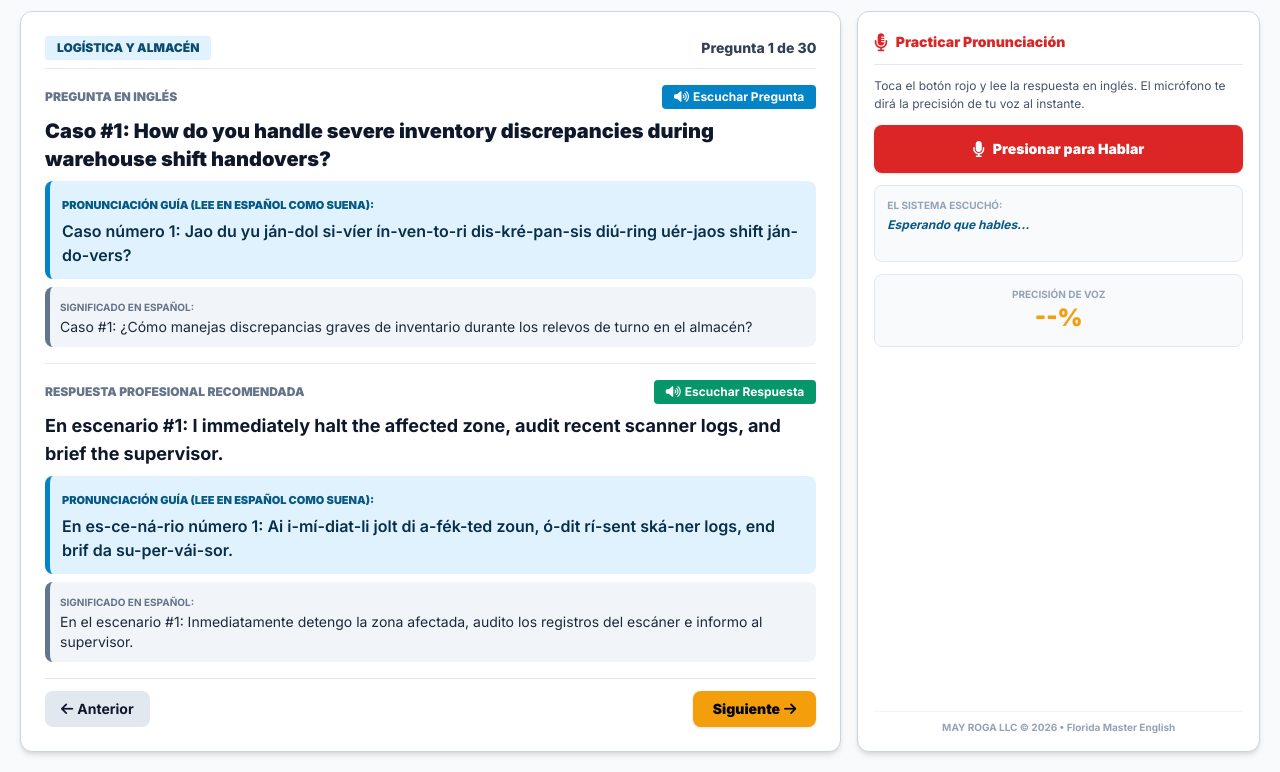
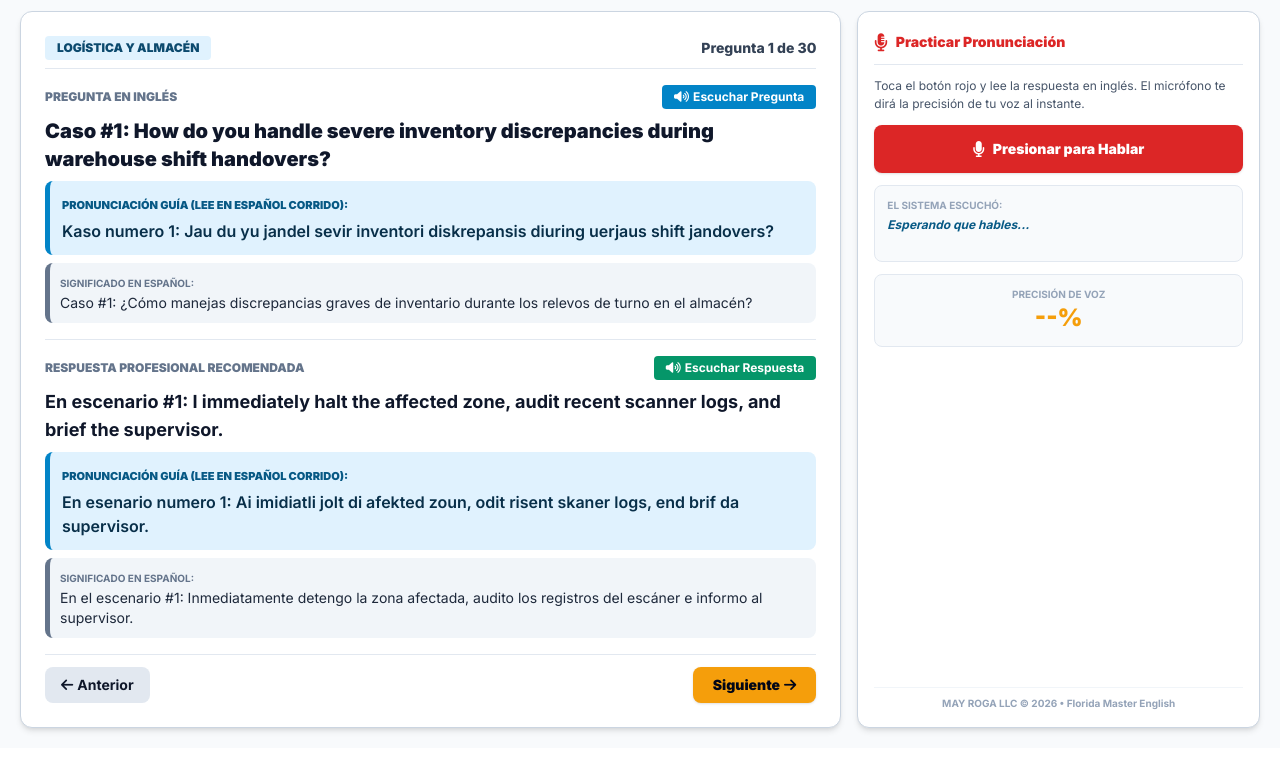
Before and after one commit to mayroga/PRACTICE-ENTREVISTAS-EN-INGLES, a Flask app: page / in a window 1280 px wide. Shown: the part 147-919 px from the top of the page. After the commit the page ends 880 px from the top, so only its background shows below. Run offline with Flask 3, Linux system fonts and the light colour scheme; some libraries are stand-ins or nearby versions.

Commit message:
Update index.html

```diff
--- a/templates/index.html
+++ b/templates/index.html
@@ -75,7 +75,7 @@
 
                         <!-- PRONUNCIACIÓN REAL EN ESPAÑOL -->
                         <div class="phonetic-card p-3 rounded-lg font-bold text-sm sm:text-base">
-                            <span class="text-[11px] font-black uppercase block text-sky-800"> Pronunciación Guía (Lee en español como suena):</span>
+                            <span class="text-[11px] font-black uppercase block text-sky-800"> Pronunciación Guía (Lee en español corrido):</span>
                             <p id="qPhoneticText" class="text-sky-950 font-semibold mt-0.5">--</p>
                         </div>
 
@@ -99,7 +99,7 @@
 
                         <!-- PRONUNCIACIÓN REAL EN ESPAÑOL RESPUESTA -->
                         <div class="phonetic-card p-3 rounded-lg font-bold text-sm sm:text-base">
-                            <span class="text-[11px] font-black uppercase block text-sky-800"> Pronunciación Guía (Lee en español como suena):</span>
+                            <span class="text-[11px] font-black uppercase block text-sky-800"> Pronunciación Guía (Lee en español corrido):</span>
                             <p id="aPhoneticText" class="text-sky-950 font-semibold mt-0.5">--</p>
                         </div>
 
@@ -159,119 +159,119 @@
     </main>
 
     <script>
-        // BASE DE DATOS FONÉTICA DE ALTA PRECISIÓN PARA HISPANOHABLANTES
+        // BASE DE DATOS FONÉTICA FLUIDA Y CORRIDA SIN GUIONES
         const BASE_QUESTIONS = {
             logistics: [
                 {
                     qEn: "How do you handle severe inventory discrepancies during warehouse shift handovers?",
-                    qPhonetic: "Jao du yu ján-dol si-víer ín-ven-to-ri dis-kré-pan-sis diú-ring uér-jaos shift ján-do-vers?",
+                    qPhonetic: "Jau du yu jandel sevir inventori diskrepansis diuring uerjaus shift jandovers?",
                     qEs: "¿Cómo manejas discrepancias graves de inventario durante los relevos de turno en el almacén?",
                     aEn: "I immediately halt the affected zone, audit recent scanner logs, and brief the supervisor.",
-                    aPhonetic: "Ai i-mí-diat-li jolt di a-fék-ted zoun, ó-dit rí-sent ská-ner logs, end brif da su-per-vái-sor.",
+                    aPhonetic: "Ai imidiatli jolt di afekted zoun, odit risent skaner logs, end brif da supervisor.",
                     aEs: "Inmediatamente detengo la zona afectada, audito los registros del escáner e informo al supervisor."
                 },
                 {
                     qEn: "What steps do you take when damaged pallets arrive at the receiving dock?",
-                    qPhonetic: "Uát steps du yu teik uen dá-madjd pá-lets a-ráiv at da ri-sí-ving dok?",
+                    qPhonetic: "Uat steps du yu teik uen damadj palletts araiv at da risiving dok?",
                     qEs: "¿Qué pasos sigues cuando llegan estibas dañadas al muelle de recepción?",
                     aEn: "I photograph the damage, isolate the pallet, and log the incident in the inventory system.",
-                    aPhonetic: "Ai fó-to-graf da dá-madj, ái-so-leit da pá-let, end log di ín-si-dent in di ín-ven-to-ri sís-tem.",
+                    aPhonetic: "Ai fotograf da damadj, aisoleit da pallet, end log di incident in di inventori sistem.",
                     aEs: "Fotografío el daño, aíslo la estiba y registro el incidente en el sistema de inventario."
                 }
             ],
             airlines: [
                 {
                     qEn: "What protocol do you follow when a dangerous goods documentation error occurs at ramp side?",
-                    qPhonetic: "Uát pró-to-kol du yu fó-lou uen a déin-dje-ros guds do-kiu-men-téi-shon é-ror o-kúrs at ramp said?",
+                    qPhonetic: "Uat protokol du yu folou uen a deindjerus guds dokiumenteishon eror okurs at ramp said?",
                     qEs: "¿Qué protocolo sigues cuando ocurre un error de documentación de mercancías peligrosas en rampa?",
                     aEn: "I notify the load master immediately, pause loading operations, and correct the declaration.",
-                    aPhonetic: "Ai nó-ti-fai da loud más-ter i-mí-diat-li, pos lóu-ding o-pe-réi-shons, end ko-rékt da de-kla-réi-shon.",
+                    aPhonetic: "Ai notifai da loud master imidiatli, pos louding opereishons, end korrekt da meklareishon.",
                     aEs: "Notifico al jefe de carga de inmediato, pauso las operaciones de carga y corrijo la declaración."
                 },
                 {
                     qEn: "How do you handle unexpected flight delays due to severe weather conditions?",
-                    qPhonetic: "Jao du yu ján-dol an-ek-spék-ted flait di-léis diu tu si-víer ué-der kon-dí-shons?",
+                    qPhonetic: "Jau du yu jandel anekspekted flait dileis diu tu sevir ueder kondishons?",
                     qEs: "¿Cómo manejas retrasos de vuelo inesperados debido a condiciones climáticas severas?",
-                    aEn: "I maintain clear communication with gate agents and assist with passenger re-accommodation.",
-                    aPhonetic: "Ai mein-téin klier ko-miu-ni-kéi-shon uid geit éi-djents end a-síst uid pá-sen-djer ri-a-ko-mo-déi-shon.",
+                    aEn: "I maintain clear communication with gate agents and assist with passenger reaccommodation.",
+                    aPhonetic: "Ai meintein klier komiunikeishon uid geit eidents end asist uid pasendjer reakomodeishon.",
                     aEs: "Mantengo una comunicación clara con los agentes de puerta y ayudo con la reacomodación de pasajeros."
                 }
             ],
             hospitales: [
                 {
                     qEn: "How do you ensure strict HIPAA compliance and data security for patient records?",
-                    qPhonetic: "Jao du yu en-shúor strikt jí-pa kom-plái-ans end déí-ta si-kiú-ri-ti for péi-shent ré-kords?",
+                    qPhonetic: "Jau du yu enshur strikt jipa komplaians end deita sikiuriti for peishent rekords?",
                     qEs: "¿Cómo garantizas el cumplimiento estricto de HIPAA y la seguridad de datos para expedientes de pacientes?",
-                    aEn: "I enforce role-based system access controls and audit document disposal protocols regularly.",
-                    aPhonetic: "Ai en-fórs roul-beist sís-tem ák-ses kon-trols end ó-dit do-kiu-ment dis-póu-sal pró-to-kols ré-giu-lar-li.",
+                    aEn: "I enforce role based system access controls and audit document disposal protocols regularly.",
+                    aPhonetic: "Ai enfors roul beist sistem akses kontrols end odit dokiument dispousal protokols regularli.",
                     aEs: "Aplico controles de acceso basados en roles y audito periódicamente los protocolos de eliminación de documentos."
                 },
                 {
                     qEn: "What steps do you take upon discovering an unreported medical safety incident?",
-                    qPhonetic: "Uát steps du yu teik u-pon dis-kó-ve-ring an an-ri-pór-ted mé-di-kal séif-ti ín-si-dent?",
+                    qPhonetic: "Uat steps du yu teik upon diskovering an anreported medikal seifti incident?",
                     qEs: "¿Qué pasos sigues al descubrir un incidente de seguridad médica no reportado?",
                     aEn: "I initiate an immediate root cause analysis and brief the compliance manager with a written report.",
-                    aPhonetic: "Ai i-ní-shi-eit an i-mí-diat rut kos a-ná-li-sis end brif da kom-plái-ans má-na-djer uid a rí-ten ri-pórt.",
+                    aPhonetic: "Ai inishieit an imidiat rut kos analisis end brif da komplaians manadjer uid a ritten riport.",
                     aEs: "Inicio un análisis inmediato de causa raíz e informo al gerente de cumplimiento con un reporte escrito."
                 }
             ],
             gobierno: [
                 {
                     qEn: "How do you manage public procurement compliance under Florida legal guidelines?",
-                    qPhonetic: "Jao du yu má-na-dsh pú-blik pro-kiúr-ment kom-plái-ans án-der Fló-ri-da lí-gal gáid-lains?",
+                    qPhonetic: "Jau du yu manadsh publik prokiurment komplaians ander Florida ligal gaidlains?",
                     qEs: "¿Cómo manejas el cumplimiento de compras públicas bajo las directrices legales de Florida?",
                     aEn: "I verify vendor credentials, maintain transparent bidding logs, and adhere to state ethical codes.",
-                    aPhonetic: "Ai vé-ri-fai vén-dor kre-dén-shals, mein-téin trans-pá-rent bí-ding logs, end ad-jíer tu steit é-ti-kal kouds.",
+                    aPhonetic: "Ai verifai vendor kredenshals, meintein transparent biding logs, end adjier tu steit etikal kouds.",
                     aEs: "Verifico credenciales de proveedores, mantengo registros de licitación transparentes y me apego al código de ética."
                 },
                 {
                     qEn: "How do you process public record requests under Florida Sunshine Law?",
-                    qPhonetic: "Jao du yu pró-ses pú-blik ré-kord ri-kuésts án-der Fló-ri-da Sún-shain lo?",
+                    qPhonetic: "Jau du yu proses publik rekord rikuests ander Florida Sunshain lo?",
                     qEs: "¿Cómo procesas solicitudes de registros públicos bajo la Ley Sunshine de Florida?",
                     aEn: "I review requests promptly and redact statutory confidential information according to state statutes.",
-                    aPhonetic: "Ai ri-viú ri-kuésts prómpt-li end ri-dákt es-tá-tu-to-ri kon-fi-dén-shal in-for-méi-shon a-kór-ding tu steit es-tá-chiuts.",
+                    aPhonetic: "Ai riviu rikuests promptli end ridakt estatutori konfidenshal informeishon akording tu steit estatiuts.",
                     aEs: "Reviso solicitudes de inmediato y redacto información confidencial exenta según los estatutos del estado."
                 }
             ],
             restaurantes: [
                 {
                     qEn: "How do you handle customer complaints regarding incorrect food orders during peak hours?",
-                    qPhonetic: "Jao du yu ján-dol kús-to-mer kom-pléints ri-gár-ding in-ko-rékt fud ór-ders diú-ring pik áu-ers?",
+                    qPhonetic: "Jau du yu jandel kustomer kompleints regarding inkorrekt fud orders diuring pik auers?",
                     qEs: "¿Cómo manejas quejas de clientes sobre pedidos incorrectos durante horas pico?",
                     aEn: "I apologize sincerely, replace the item with top priority, and notify the kitchen supervisor.",
-                    aPhonetic: "Ai a-pó-lo-djaiz sin-sír-li, ri-pléis di ái-tem uid top prai-ó-ri-ti, end nó-ti-fai da kít-chen su-per-vái-sor.",
+                    aPhonetic: "Ai apolodjaiz sinsirli, ripleis di aitem uid top praioriti, end notifai da kitchen supervisor.",
                     aEs: "Me disculpo sinceramente, reemplazo el platillo con máxima prioridad y notifico al supervisor de cocina."
                 },
                 {
-                    qEn: "How do you maintain food safety and sanitation standards in a high-volume venue?",
-                    qPhonetic: "Jao du yu mein-téin fud séif-ti end sa-ni-téi-shon es-tán-dards in a jai-vó-lium vé-niu?",
+                    qEn: "How do you maintain food safety and sanitation standards in a high volume venue?",
+                    qPhonetic: "Jau du yu meintein fud seifti end saniteishon estandards in a jai volium veniu?",
                     qEs: "¿Cómo mantienes los estándares de seguridad alimentaria e higiene en un establecimiento de alto volumen?",
                     aEn: "I conduct routine temperature checks, enforce sanitation rules, and audit food preparation stations.",
-                    aPhonetic: "Ai kon-dákt ru-tín tém-pra-chur cheks, en-fórs sa-ni-téi-shon ruls, end ó-dit fud pre-pa-réi-shon estéi-shons.",
+                    aPhonetic: "Ai kondakt rutin temprachur cheks, enfors saniteishon ruls, end odit fud prepareishon esteishons.",
                     aEs: "Realizo revisiones de temperatura de rutina, aplico reglas de sanidad y audito las estaciones de preparación."
                 }
             ],
             situaciones: [
                 {
                     qEn: "How do you handle intense workplace conflicts with difficult team members?",
-                    qPhonetic: "Jao du yu ján-dol in-téns uérk-pleis kon-flikts uid dí-fi-kult tim mém-bers?",
+                    qPhonetic: "Jau du yu jandel intens uerkpleis konflikts uid difikult tim members?",
                     qEs: "¿Cómo manejas conflictos laborales intensos con miembros de equipo difíciles?",
                     aEn: "I stay calm, actively listen to core concerns, and negotiate a practical professional resolution.",
-                    aPhonetic: "Ai stei kam, ák-tiv-li lí-sen tu kor kon-sérns, end ni-góu-shi-eit a prák-ti-kal pro-fé-sho-nal re-so-lú-shon.",
+                    aPhonetic: "Ai stei kam, aktivli lisen tu kor konserns, end negoshieit a praktikal profesjonal resolushon.",
                     aEs: "Me mantengo calmado, escucho las preocupaciones principales y negocio una resolución práctica y profesional."
                 },
                 {
                     qEn: "What are your salary expectations for this position in the Florida job market?",
-                    qPhonetic: "Uát ar yur sá-la-ri ek-spek-téi-shons for dis po-zí-shon in da Fló-ri-da djob már-ket?",
+                    qPhonetic: "Uat ar yur salari ekspekteishons for dis pozishon in da Florida djob market?",
                     qEs: "¿Cuáles son tus expectativas salariales para este puesto en el mercado laboral de Florida?",
                     aEn: "I am open to a competitive offer reflecting market standards and the value my experience brings.",
-                    aPhonetic: "Ai am óu-pen tu a kom-pé-ti-tiv ó-fer ri-flék-ting már-ket es-tán-dards end da vá-liu mai ek-spí-ri-ens brings.",
+                    aPhonetic: "Ai am oupen tu a kompetitiv ofer riflekting market estandards end da valiu mai ekspiriens brings.",
                     aEs: "Estoy abierto a una oferta competitiva que refleje los estándares del mercado y el valor que aporta mi experiencia."
                 }
             ]
         };
 
-        // GENERADOR DE 30 PREGUNTAS POR SECTOR CON FONÉTICA ESPAÑOLA PERFECTA
+        // GENERADOR DE 30 PREGUNTAS POR SECTOR
         function buildFullDatabase() {
             const fullDb = {};
             Object.keys(BASE_QUESTIONS).forEach(sector => {
@@ -282,10 +282,10 @@
                     const sample = samples[(i - 1) % samples.length];
                     fullDb[sector].push({
                         qEn: `Caso #${i}: ${sample.qEn}`,
-                        qPhonetic: `Caso número ${i}: ${sample.qPhonetic}`,
+                        qPhonetic: `Kaso numero ${i}: ${sample.qPhonetic}`,
                         qEs: `Caso #${i}: ${sample.qEs}`,
                         aEn: `En escenario #${i}: ${sample.aEn}`,
-                        aPhonetic: `En es-ce-ná-rio número ${i}: ${sample.aPhonetic}`,
+                        aPhonetic: `En esenario numero ${i}: ${sample.aPhonetic}`,
                         aEs: `En el escenario #${i}: ${sample.aEs}`
                     });
                 }
```
